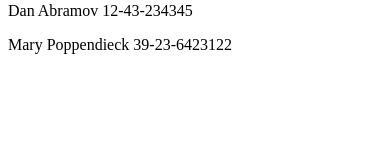
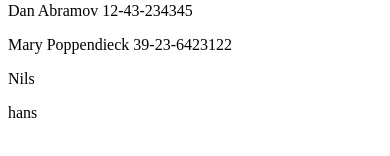
Before and after one commit to nilskrannig/OpenUni_FSWD_Part02, a React (Vite) app in the folder part02_thephonebook/: page / in a window 390 px wide. Shown: the part 284-440 px from the top of the page. Built offline with nearby package versions, Linux system fonts and the light colour scheme; data requests are answered from the project's data file.

Commit message:
Part2_Exercises: The Phonebook Step 7

```diff
--- a/part02_thephonebook/db.json
+++ b/part02_thephonebook/db.json
@@ -1,24 +1,34 @@
 {
-    "persons":[
+  "persons": [
     {
       "name": "Arto Hellas",
       "number": "040-123456",
-        "id": 1
+      "id": "1"
     },
     {
       "name": "Ada Lovelace",
       "number": "39-44-5323523",
-        "id": 2
+      "id": "2"
     },
     {
       "name": "Dan Abramov",
       "number": "12-43-234345",
-        "id": 3
+      "id": "3"
     },
     {
       "name": "Mary Poppendieck",
       "number": "39-23-6423122",
-        "id": 4
+      "id": "4"
+    },
+    {
+      "id": "7190",
+      "name": "Nils",
+      "number": ""
+    },
+    {
+      "id": "e384",
+      "name": "hans",
+      "number": ""
     }
   ]
 }
--- a/part02_thephonebook/src/App.jsx
+++ b/part02_thephonebook/src/App.jsx
@@ -38,11 +38,12 @@ const App = () => {
     if (isPersonInThePhonebook(newPerson)) {
       alert(`${newPerson.name} already exists in the phonebook`);
     } else {
-      setPersons(persons.concat(newPerson));
+      axios.post('http://localhost:3001/persons', newPerson).then(response => {
+        setPersons(persons.concat(newPerson));
+        setNewName('');
+        setNewNumber('');
+      })
     }
-
-    setNewName('');
-    setNewNumber('');
   }
 
   const isPersonInThePhonebook = (newPerson) => {
```
Lines whose indentation alone changed are shown as unchanged.
